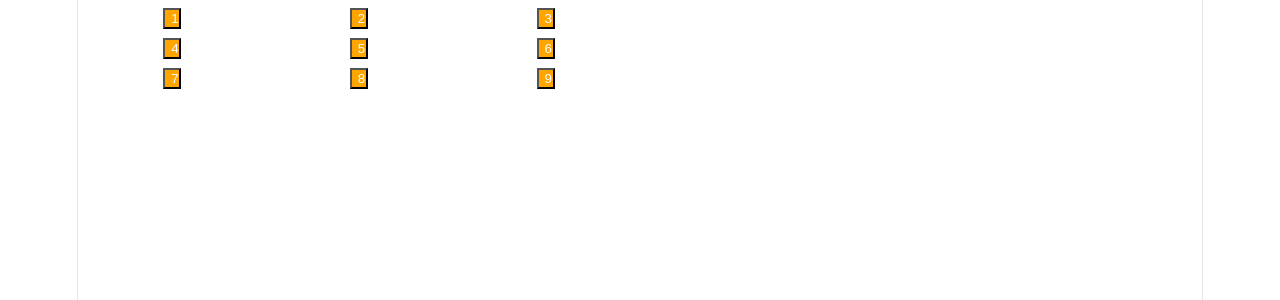
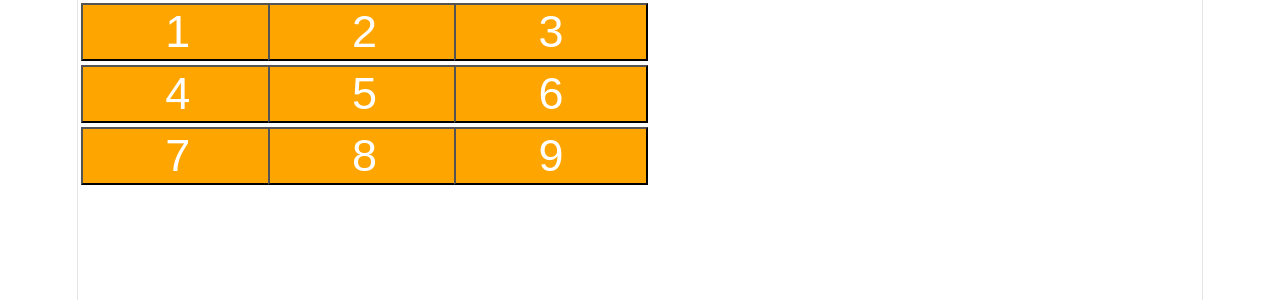
Before and after one commit to chriswee168/react-calculator, a React (Vite) app: page / in a window 1280 px wide. Shown: the top 300 px of the page. Built offline with nearby package versions, Linux system fonts and the light colour scheme.

Commit message:
Increase relative width, height and font size

```diff
--- a/src/CalcButton.module.css
+++ b/src/CalcButton.module.css
@@ -3,7 +3,8 @@
 {
     color: white;
     background-color: orange;
-    width: 10%;
-    height: 10%;
+    width: 106%;
+    height: 106%;
     position: relative;
+    font-size: 250%;
 }
```
